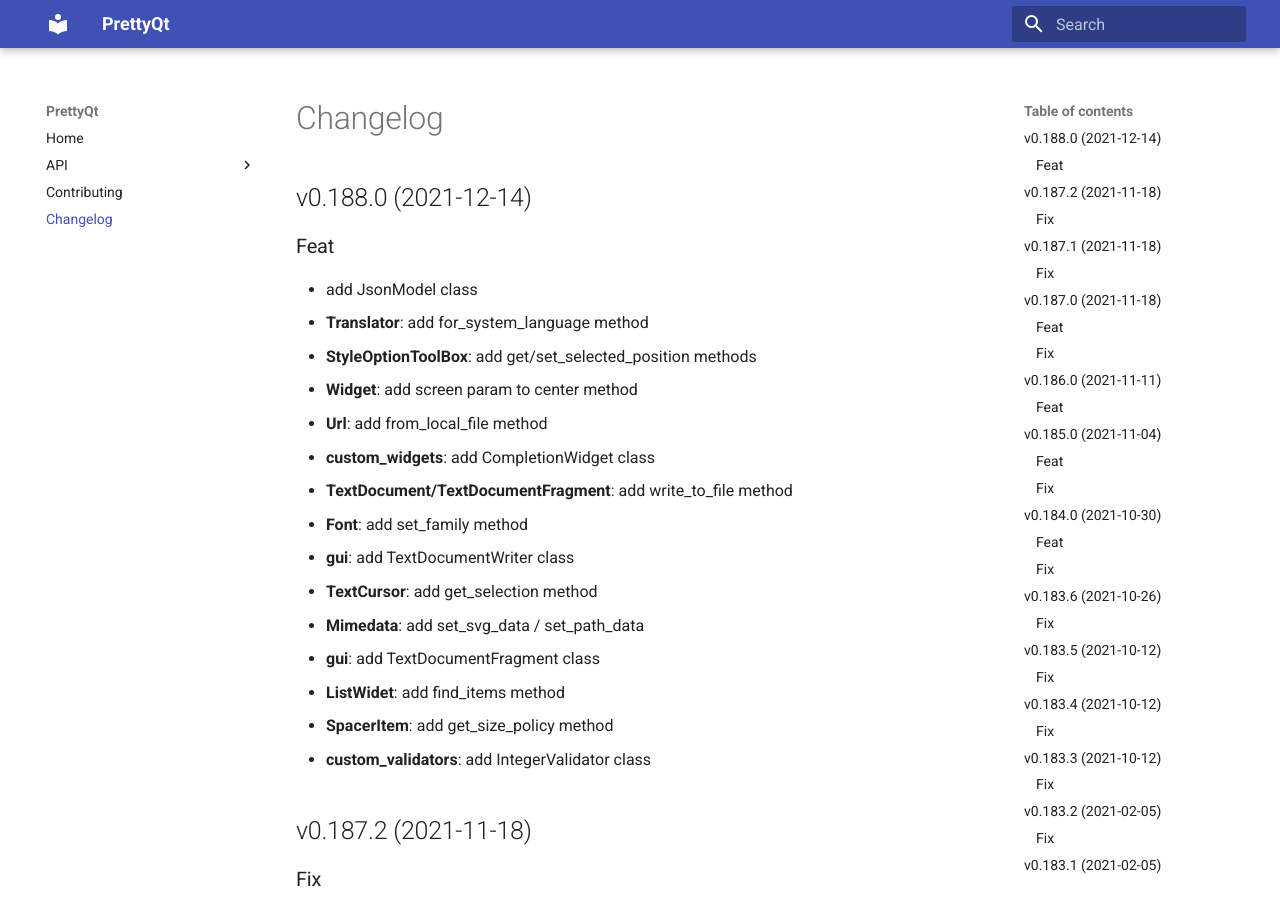
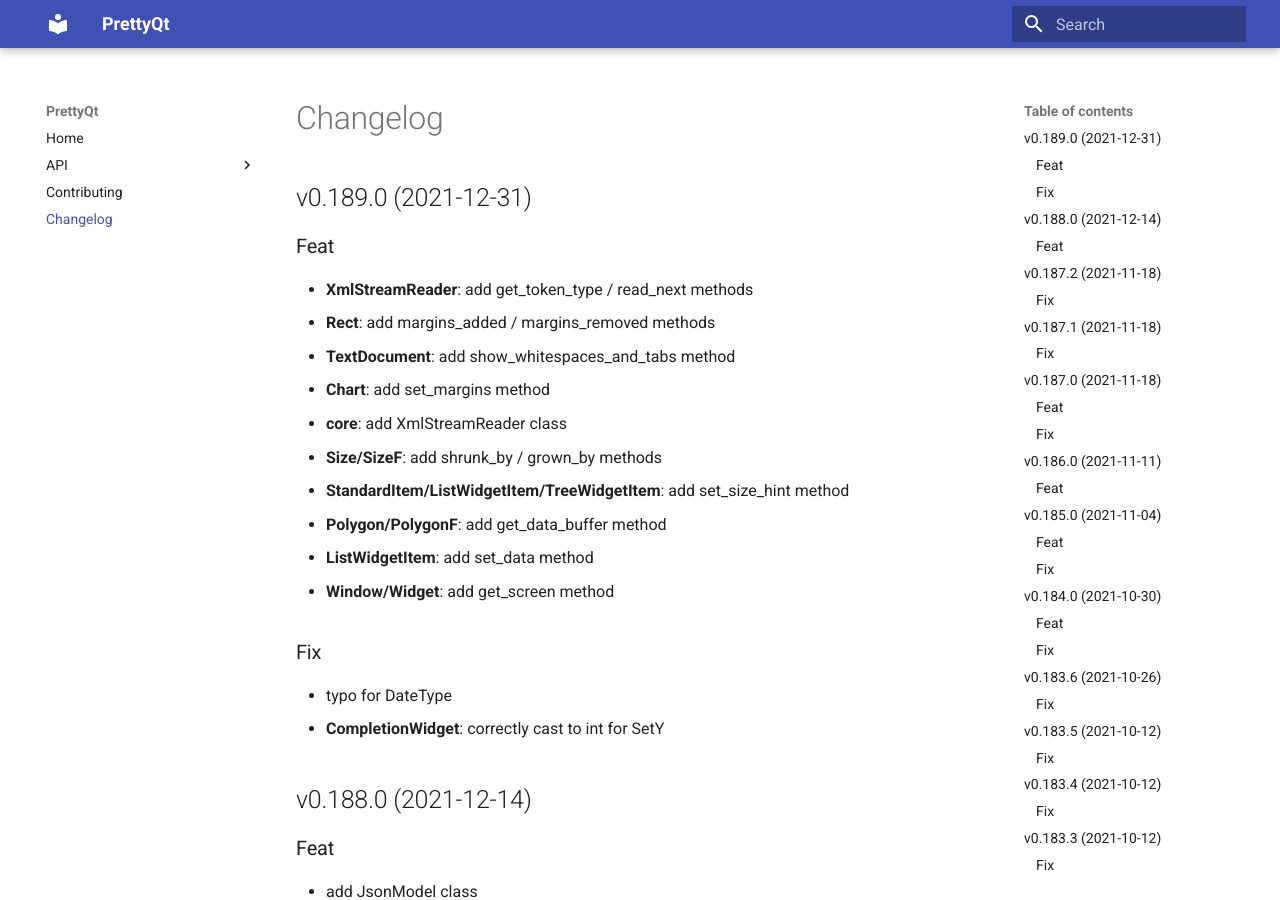
Before and after one commit to phil65/PrettyQt, an MkDocs documentation site: the page built from docs/changelog.md, in a window 1280 px wide and 900 px high. Built offline with MkDocs 1.6.1 and Material for MkDocs 9.7.7, drawn with Linux system fonts in a browser that asks for light colours.

Commit message:
bump: version 0.188.0 → 0.189.0

```diff
--- a/docs/changelog.md
+++ b/docs/changelog.md
@@ -1,3 +1,23 @@
+## v0.189.0 (2021-12-31)
+
+### Feat
+
+- **XmlStreamReader**: add get_token_type / read_next methods
+- **Rect**: add margins_added / margins_removed methods
+- **TextDocument**: add show_whitespaces_and_tabs method
+- **Chart**: add set_margins method
+- **core**: add XmlStreamReader class
+- **Size/SizeF**: add shrunk_by / grown_by methods
+- **StandardItem/ListWidgetItem/TreeWidgetItem**: add set_size_hint method
+- **Polygon/PolygonF**: add get_data_buffer method
+- **ListWidgetItem**: add set_data method
+- **Window/Widget**: add get_screen method
+
+### Fix
+
+- typo for DateType
+- **CompletionWidget**: correctly cast to int for SetY
+
 ## v0.188.0 (2021-12-14)
 
 ### Feat
--- a/prettyqt/__init__.py
+++ b/prettyqt/__init__.py
@@ -2,7 +2,7 @@
 
 __author__ = """Philipp Temminghoff"""
 __email__ = "phil65@kodi.tv"
-__version__ = "0.188.0"
+__version__ = "0.189.0"
 
 
 def debug():
--- a/pyproject.toml
+++ b/pyproject.toml
@@ -1,6 +1,6 @@
 [tool.poetry]
 name = "PrettyQt"
-version = "0.188.0"
+version = "0.189.0"
 description = "A pythonic layer on top of PyQt5 / PySide2 / PySide6"
 readme = 'docs/index.md'
 repository = "https://github.com/phil65/prettyqt"
@@ -148,7 +148,7 @@
 '''
 [tool.commitizen]
 name = "cz_conventional_commits"
-version = "0.188.0"
+version = "0.189.0"
 tag_format = "v$version"
 update_changelog_on_bump = true
 changelog_start_rev = "v0.100.0"
--- a/setup.py
+++ b/setup.py
@@ -37,6 +37,6 @@
     packages=find_packages(),
     test_suite="tests",
     url="https://github.com/phil65/prettyqt",
-    version="0.188.0",
+    version="0.189.0",
     zip_safe=False,
 )
```
